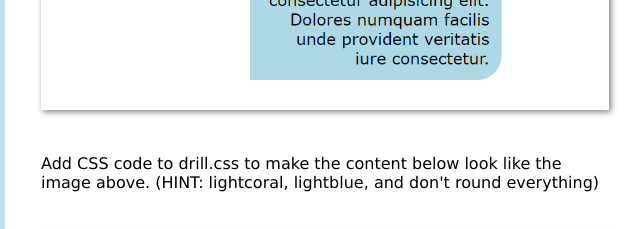
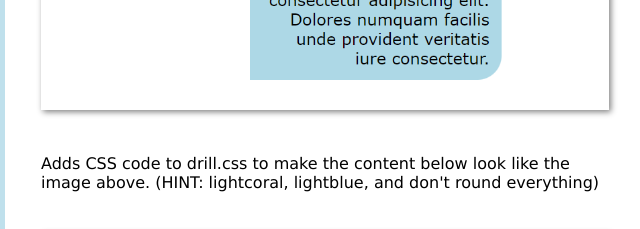
Before and after one commit to Bieleaber/Bieleaber.github.io, a plain HTML site: page box-model-border-drills/index.html in a window 1280 px wide. Shown: the part 4480-4709 px from the top of the page, 31-671 px from the left. Drawn offline with Linux system fonts and the light colour scheme.

Commit message:
yes maam

```diff
--- a/box-model-border-drills/index.html
+++ b/box-model-border-drills/index.html
@@ -145,7 +145,7 @@
             <h2>Drill 6</h2>
             <img src="images/drill6.png" alt="Drill 6">
             <p>
-                Add CSS code to drill.css to make the content
+                Adds CSS code to drill.css to make the content
                 below look like the image above. (HINT:
                 lightcoral, lightblue, and don't round
                 everything)
```
